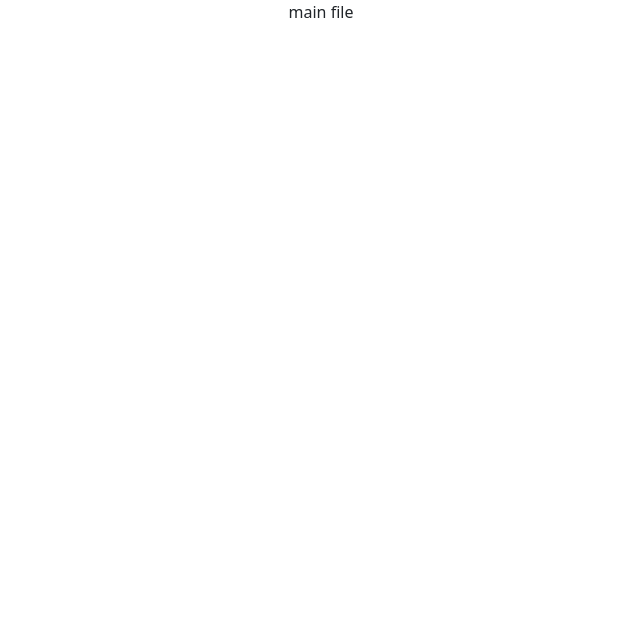
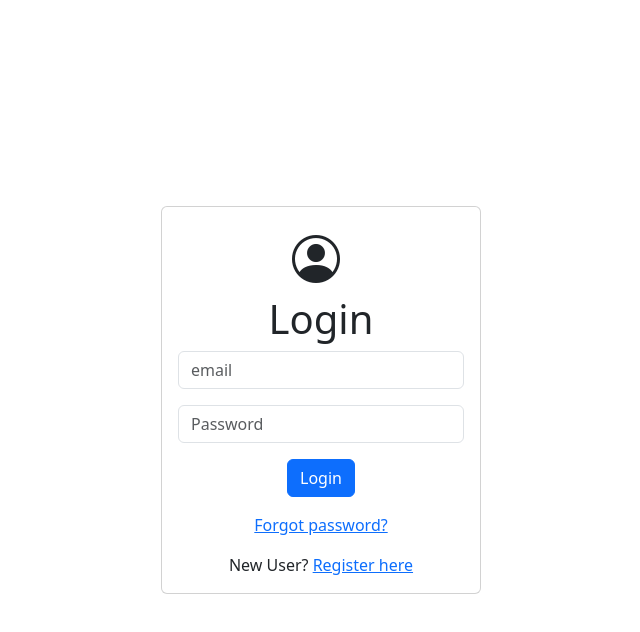
Before and after one commit to Vaibhav80/chronic-health-app, a React (Vite) app: page /login in a window 1280 px wide. Shown: the top 632 px of the page, without its empty margins (319-959 px from the left). Built offline with nearby package versions, Linux system fonts and the light colour scheme.

Commit message:
login page component

```diff
--- a/package.json
+++ b/package.json
@@ -12,6 +12,7 @@
   "dependencies": {
     "axios": "^1.8.4",
     "bootstrap": "^5.3.3",
+    "bootstrap-icons": "^1.11.3",
     "react": "^19.0.0",
     "react-bootstrap": "^2.10.9",
     "react-dom": "^19.0.0",
--- a/src/App.css
+++ b/src/App.css
@@ -1,5 +1,4 @@
 #root {
-  max-width: 1280px;
   margin: 0 ;
   padding: 0 ;
   text-align: center;
--- a/src/App.jsx
+++ b/src/App.jsx
@@ -1,17 +1,21 @@
 import { useState } from 'react'
 import './App.css'
 import React from 'react';
-import Button from 'react-bootstrap/Button';
+import { Route, BrowserRouter as Router, Routes } from 'react-router-dom'
+import Login from './components/Login';
+import Register from './components/Register';
 
 function App() {
-  const [count, setCount] = useState(0)
-
   return (
-    <>
-       <div className="App">
-          main file
-    </div>
-    </>
+      <div className="App">
+        <Router>
+        <Routes>
+          {/* <Route path="/" element={<Home />} /> */}
+          <Route path="/login" element={<Login/>} />
+          <Route path="/register" element={<Register />} />
+        </Routes>
+        </Router>
+      </div>
   )
 }
 
--- /dev/null
+++ b/src/components/Login.jsx
@@ -0,0 +1,39 @@
+import React from 'react';
+import { Link } from 'react-router-dom';
+
+
+const Login =()=>{
+    return (
+        <div className="d-flex justify-content-center align-items-center" style={{ height: '100vh' }}>
+            <div className="card" style={{ width: '20rem' }}>
+                <div className="card-body">
+                    <form>
+                        <div className='mb-2'>
+                            <i
+                                className="bi bi-person-circle"
+                                style={{ fontSize: '3rem', marginRight: '10px' }}
+                            />
+                            <h1>Login</h1>
+                        </div>
+                        <div className="mb-3">
+                            <input type="email" className="form-control" id="email" placeholder="email" />
+                        </div>
+                        <div className="mb-3">
+                            <input type="password" className="form-control" id="password" placeholder="Password" />
+                        </div>
+                        <button type="submit" className="btn btn-primary">Login</button>
+                    </form>
+                    <div className="mt-3">
+                        <a href="#" className="card-link">Forgot password?</a>
+                    </div>
+                    <div className="mt-3">
+                    New User? <Link to="/register">Register here</Link>
+                    </div>
+
+                </div>
+            </div>
+            </div>
+  )
+}
+
+export default Login;
--- /dev/null
+++ b/src/components/Register.jsx
@@ -0,0 +1,11 @@
+import React from 'react';
+
+const Register =()=>{
+    return(
+            <div>
+                <h1>Register</h1>
+            </div>
+        )
+}
+
+export default Register;
--- a/src/main.jsx
+++ b/src/main.jsx
@@ -3,6 +3,7 @@ import { createRoot } from 'react-dom/client'
 import './index.css'
 import App from './App.jsx'
 import 'bootstrap/dist/css/bootstrap.min.css';
+import "bootstrap-icons/font/bootstrap-icons.css";
 
 createRoot(document.getElementById('root')).render(
   <StrictMode>
```
